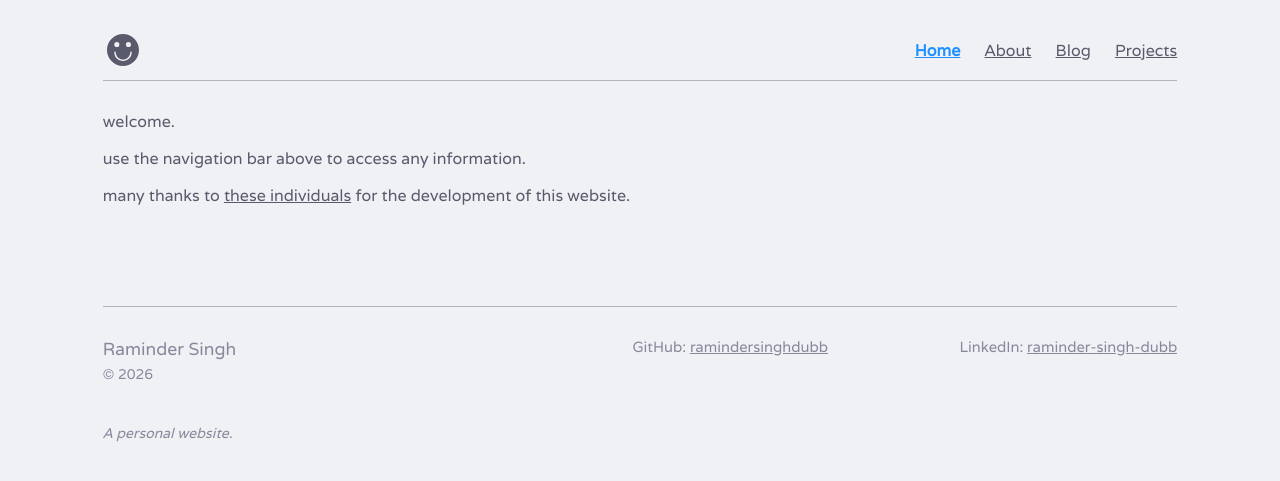
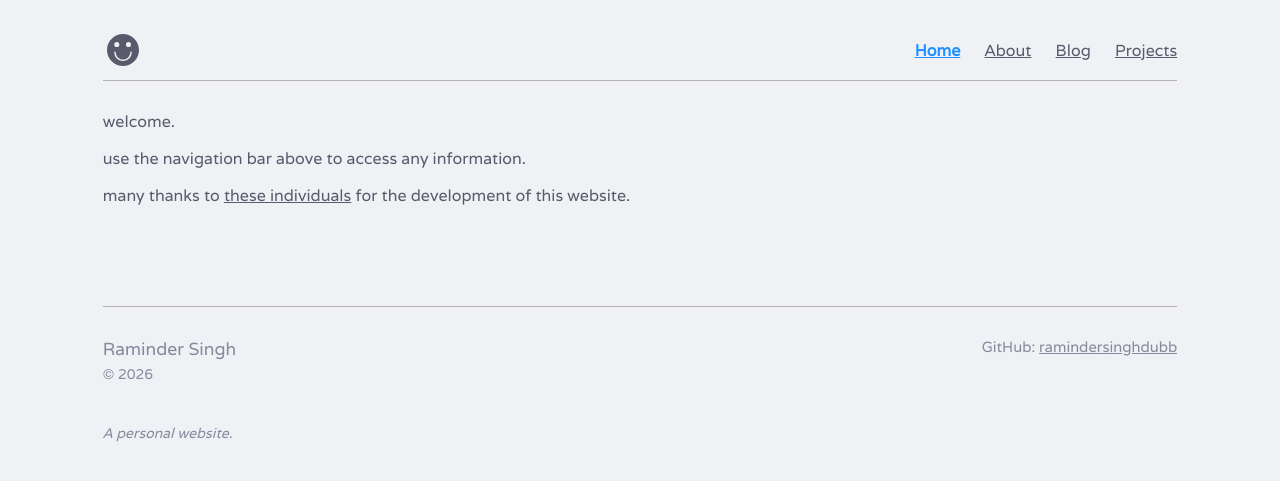
Before and after one commit to ramindersinghdubb/ramindersinghdubb.github.io, a Jekyll site: the page built from index.md, in a window 1280 px wide. Shown: the top 481 px of the page. Built offline with Jekyll 4.4.1, drawn with Linux system fonts in a browser that asks for light colours.

```diff
--- a/_config.yml
+++ b/_config.yml
@@ -8,7 +8,6 @@ description: >-
 
 # Optional socials
 social_github: ramindersinghdubb
-social_linkedin: raminder-singh-dubb
 
 
 
```
